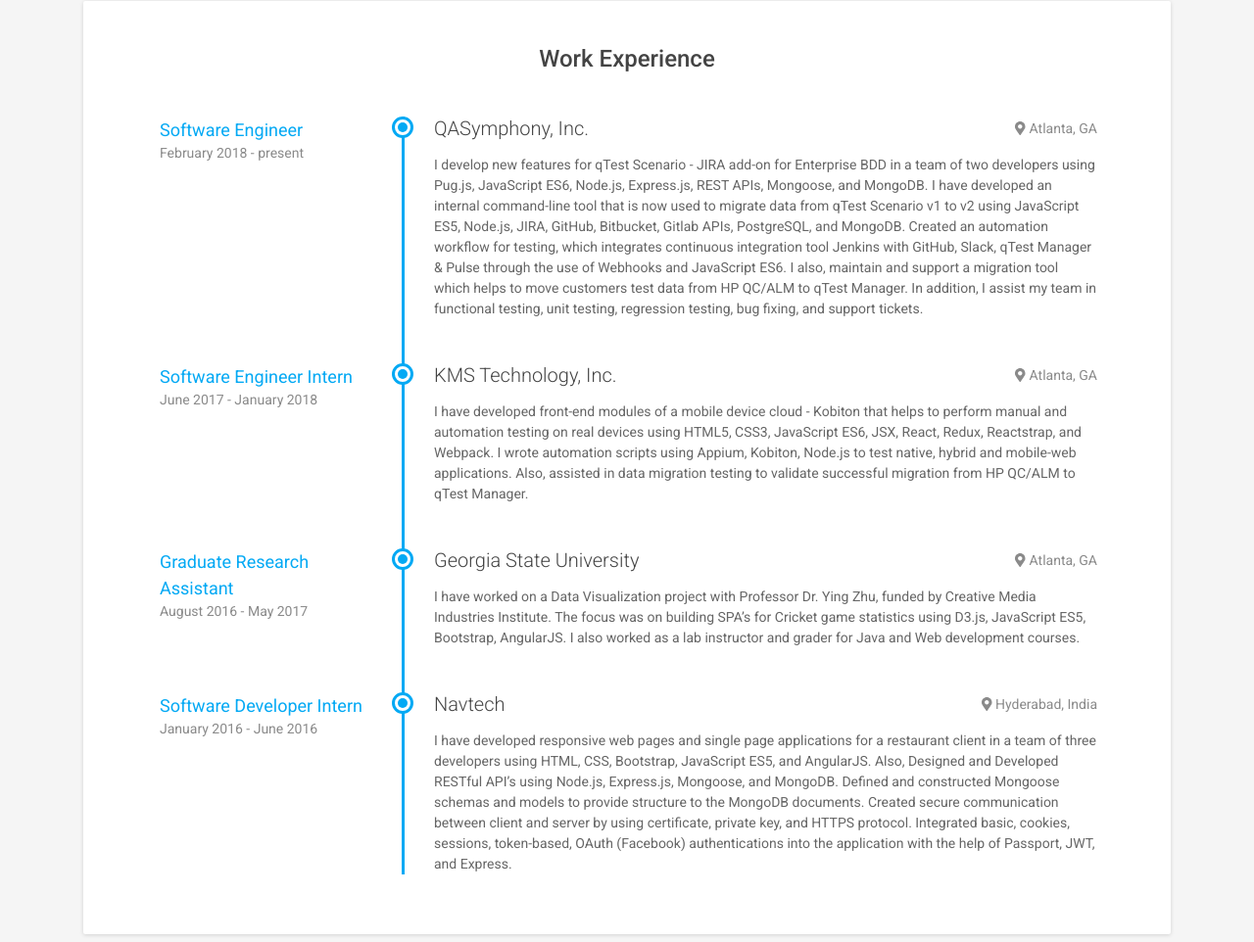
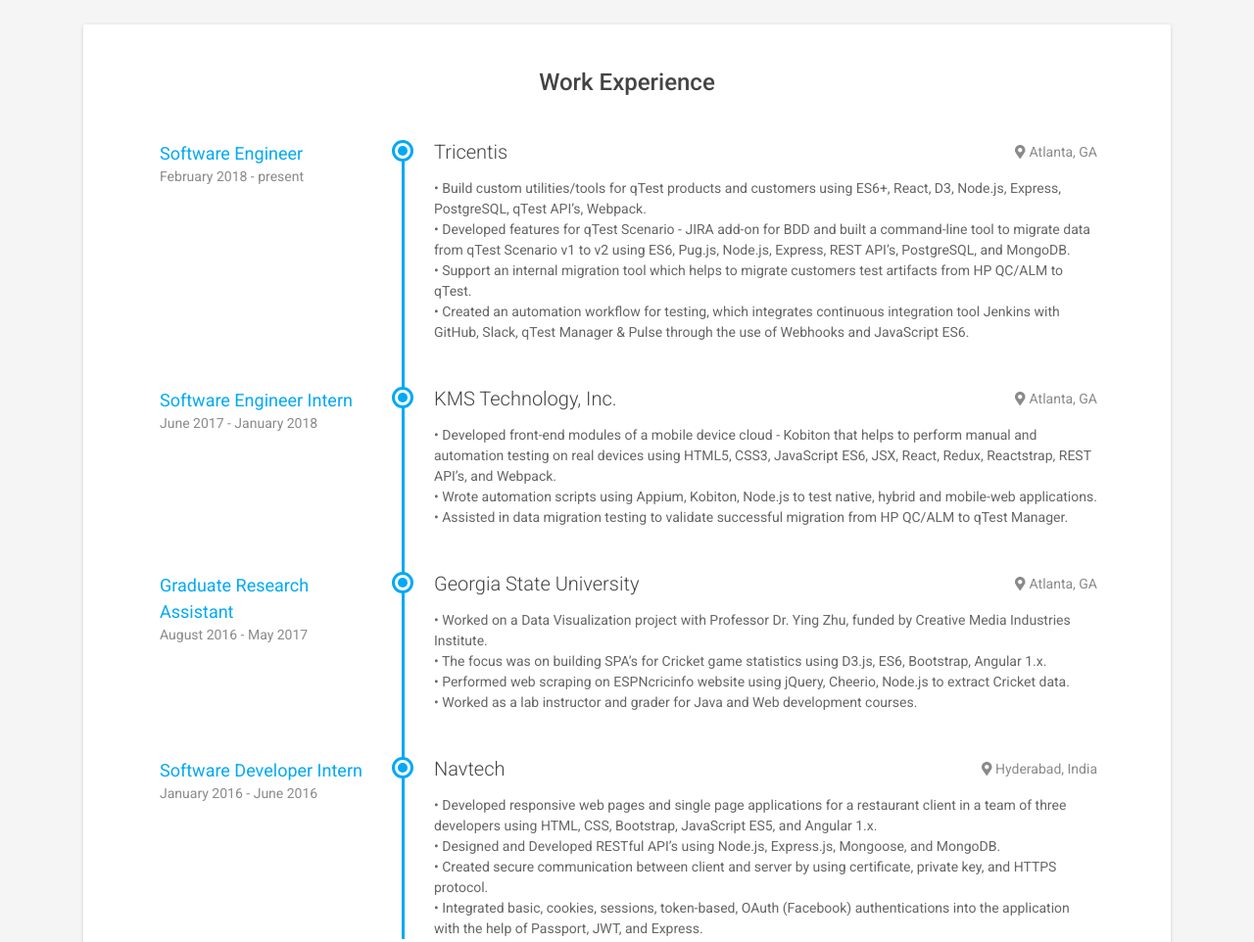
Before and after one commit to harikiranyalavarthi9/harikiranyalavarthi9.github.io, a plain HTML site: page index.html in a window 1280 px wide. Shown: the part 849-1811 px from the top of the page at 98% size. Drawn offline with Linux system fonts and the light colour scheme; a script that the page names is missing.

Commit message:
Updated content and resume

```diff
--- a/index.html
+++ b/index.html
@@ -38,9 +38,9 @@
                 <div class="title">Software Engineer</div>
                 <div class="profile">
                     <p>
-                        I am a passionate Full Stack Web Developer and QA enthusiast. I have completed Master's Degree in Computer Science at Georgia State University, Atlanta.
-                        I have more than 2 years of professional experience developing websites, applications, and QA tools in an agile environment using JavaScript ES6, React/Redux, Angular 1.x, Node.js, Express.js, PostgreSQL, MongoDB.
-                        Also, I have a strong familiarity with Software Testing. I have experience working with Appium, Cucumber, Jasmine, Protractor, Postman, JMeter, Flood IO, Kobiton, qTest products.
+                        I am a passionate Full Stack Developer and QA enthusiast. I have completed Master's Degree in Computer Science at Georgia State University, Atlanta.
+                        I have more than 2 years of professional experience developing websites, applications, and QA tools in an agile environment using JavaScript ES6, React, Redux, Angular 1.x, Node.js, Express.js, PostgreSQL, MongoDB.
+                        Also, I have a strong familiarity with Software Testing. I have experience working with Appium, Cucumber, Jasmine, Protractor, Postman, JMeter, Flood IO, Kobiton, HP QC/ALM, qTest products.
                         In addtion, I have a keen understanding of Agile, CI/CD, TDD and BDD concepts used in software development lifecycles.
                         Personally, I enjoy kick-boxing, traveling, playing cricket, badminton, and board games.</p>
                 </div><!--//profile-->
@@ -78,7 +78,7 @@
             <div class="timeline">
                 <div class="item">
                     <div class="work-place">
-                        <h3 class="place">QASymphony, Inc.</h3>
+                        <h3 class="place">Tricentis</h3>
                         <div class="location"><i class="fas fa-map-marker-alt mr-1"></i>Atlanta, GA</div>
                     </div>
                     <div class="job-meta">
@@ -87,11 +87,14 @@
                     </div><!--//job-meta-->
                     <div class="job-desc">
                         <p>
-                            I develop new features for qTest Scenario - JIRA add-on for Enterprise BDD in a team of two developers using Pug.js, JavaScript ES6, Node.js, Express.js, REST APIs, Mongoose, and MongoDB.
-                            I have developed an internal command-line tool that is now used to migrate data from qTest Scenario v1 to v2 using JavaScript ES5, Node.js, JIRA, GitHub, Bitbucket, Gitlab APIs, PostgreSQL, and MongoDB.
-                            Created an automation workflow for testing, which integrates continuous integration tool Jenkins with GitHub, Slack, qTest Manager & Pulse through the use of Webhooks and JavaScript ES6.
-                            I also, maintain and support a migration tool which helps to move customers test data from HP QC/ALM to qTest Manager.
-                            In addition, I assist my team in functional testing, unit testing, regression testing, bug fixing, and support tickets.
+                            •	Build custom utilities/tools for qTest products and customers using ES6+, React, D3, Node.js, Express, PostgreSQL, qTest API’s, Webpack.
+                            <br />
+                            •	Developed features for qTest Scenario - JIRA add-on for BDD and built a command-line tool to migrate data from qTest Scenario v1 to v2 using ES6, Pug.js, Node.js, Express, REST API’s, PostgreSQL, and MongoDB.
+                            <br />
+                            •	Support an internal migration tool which helps to migrate customers test artifacts from HP QC/ALM to qTest.
+                            <br />
+                            •	Created an automation workflow for testing, which integrates continuous integration tool Jenkins with GitHub, Slack, qTest Manager & Pulse through the use of Webhooks and JavaScript ES6.
+                            <br />
                         </p>
                         <!-- <ul>
                             <li>Lorem ipsum dolor sit amet</li>
@@ -112,9 +115,12 @@
                     </div><!--//job-meta-->
                     <div class="job-desc">
                         <p>
-                            I have developed front-end modules of a mobile device cloud - Kobiton that helps to perform manual and automation testing on real devices using HTML5, CSS3, JavaScript ES6, JSX, React, Redux, Reactstrap, and Webpack.
-                            I wrote automation scripts using Appium, Kobiton, Node.js to test native, hybrid and mobile-web applications.
-                            Also, assisted in data migration testing to validate successful migration from HP QC/ALM to qTest Manager.
+                            •	Developed front-end modules of a mobile device cloud - Kobiton that helps to perform manual and automation testing on real devices using HTML5, CSS3, JavaScript ES6, JSX, React, Redux, Reactstrap, REST API’s, and Webpack.
+                            <br />
+                            •	Wrote automation scripts using Appium, Kobiton, Node.js to test native, hybrid and mobile-web applications.
+                            <br />
+                            •	Assisted in data migration testing to validate successful migration from HP QC/ALM to qTest Manager.
+                            <br />
                         </p>
                     </div><!--//job-desc-->
                 </div><!--//item-->
@@ -130,9 +136,14 @@
                     </div><!--//job-meta-->
                     <div class="job-desc">
                         <p>
-                            I have worked on a Data Visualization project with Professor Dr. Ying Zhu, funded by Creative Media Industries Institute.
-                            The focus was on building SPA’s for Cricket game statistics using D3.js, JavaScript ES5, Bootstrap, AngularJS.
-                            I also worked as a lab instructor and grader for Java and Web development courses.
+                            •	Worked on a Data Visualization project with Professor Dr. Ying Zhu, funded by Creative Media Industries Institute.
+                            <br />
+                            •	The focus was on building SPA’s for Cricket game statistics using D3.js, ES6, Bootstrap, Angular 1.x.
+                            <br />
+                            •	Performed web scraping on ESPNcricinfo website using jQuery, Cheerio, Node.js to extract Cricket data.
+                            <br />
+                            •	Worked as a lab instructor and grader for Java and Web development courses.
+                            <br />
                         </p>
                     </div><!--//job-desc-->
                 </div><!--//item-->
@@ -148,11 +159,14 @@
                     </div><!--//job-meta-->
                     <div class="job-desc">
                         <p>
-                            I have developed responsive web pages and single page applications for a restaurant client in a team of three developers using HTML, CSS, Bootstrap, JavaScript ES5, and AngularJS.
-                            Also, Designed and Developed RESTful API’s using Node.js, Express.js, Mongoose, and MongoDB.
-                            Defined and constructed Mongoose schemas and models to provide structure to the MongoDB documents.
-                            Created secure communication between client and server by using certificate, private key, and HTTPS protocol.
-                            Integrated basic, cookies, sessions, token-based, OAuth (Facebook) authentications into the application with the help of Passport, JWT, and Express.
+                            •	Developed responsive web pages and single page applications for a restaurant client in a team of three developers using HTML, CSS, Bootstrap, JavaScript ES5, and Angular 1.x.
+                            <br />
+                            •	Designed and Developed RESTful API’s using Node.js, Express.js, Mongoose, and MongoDB.
+                            <br />
+                            •	Created secure communication between client and server by using certificate, private key, and HTTPS protocol.
+                            <br />
+                            •	Integrated basic, cookies, sessions, token-based, OAuth (Facebook) authentications into the application with the help of Passport, JWT, and Express.
+                            <br />
                         </p>
                     </div><!--//job-desc-->
                 </div><!--//item-->
```
Also changed, not shown: 1 other file.
